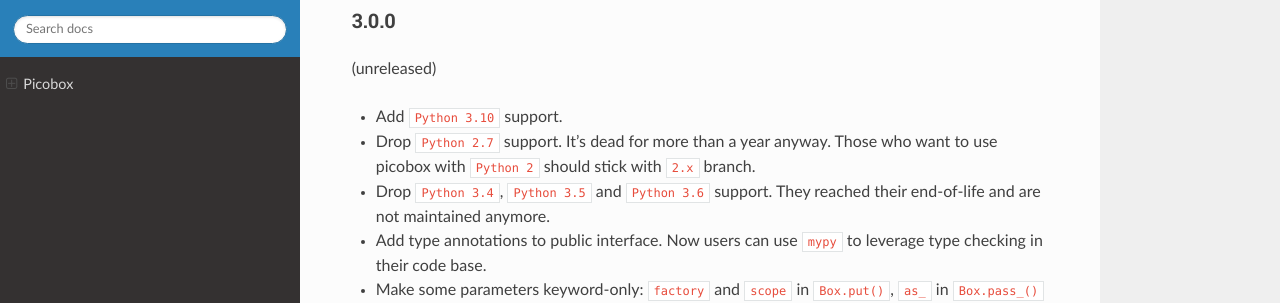
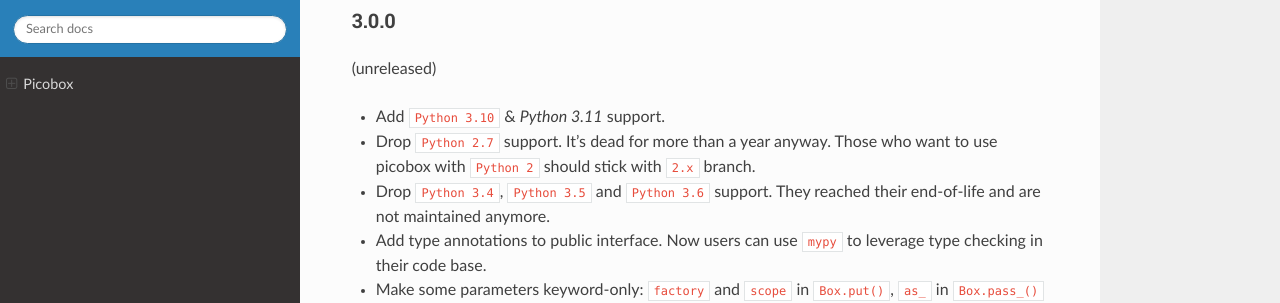
Before and after one commit to ikalnytskyi/picobox, a Sphinx documentation site: the page built from docs/index.rst, in a window 1280 px wide and 900 px high, scrolled down 7383 px. Shown: the part 151-454 px from the top of the window. Built offline with Sphinx 7.4.7 and the Read the Docs theme 2.0.0, drawn with Linux system fonts in a browser that asks for light colours.

Commit message:
Add Python 3.11 support
There's nothing to be changed in picobox sources in order to support
CPython 3.11.

```diff
--- a/docs/index.rst
+++ b/docs/index.rst
@@ -355,7 +355,7 @@
 
 (unreleased)
 
-* Add ``Python 3.10`` support.
+* Add ``Python 3.10`` & `Python 3.11` support.
 
 * Drop ``Python 2.7`` support. It's dead for more than a year anyway. Those who
   want to use picobox with ``Python 2`` should stick with ``2.x`` branch.
--- a/pyproject.toml
+++ b/pyproject.toml
@@ -21,6 +21,7 @@
   "Programming Language :: Python :: 3.8",
   "Programming Language :: Python :: 3.9",
   "Programming Language :: Python :: 3.10",
+  "Programming Language :: Python :: 3.11",
   "Programming Language :: Python :: Implementation :: CPython",
   "Programming Language :: Python :: Implementation :: PyPy",
   "Topic :: Software Development :: Libraries",
```
Also changed, not shown: 3 other files.
